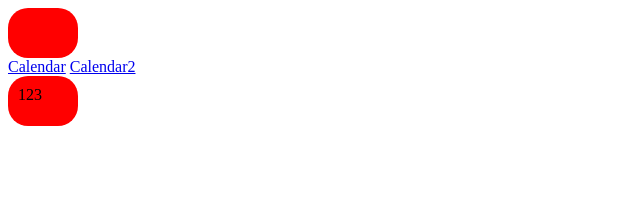
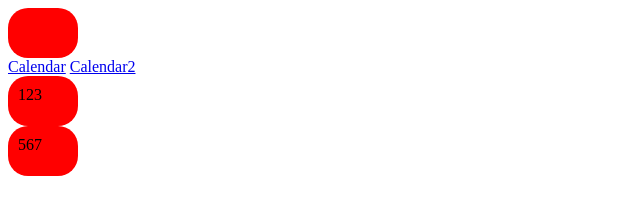
Before and after one commit to Aleksandra-Kaleniuk/aleks-webseo, a plain HTML site: page Aleksandra Kaleniuk/sasha.html in a window 1280 px wide. Shown: the whole page, without its empty margins (0-640 px from the left). Drawn offline with Linux system fonts and the light colour scheme.

Commit message:
Неяано напортачила

```diff
--- a/Aleksandra Kaleniuk/sasha.html
+++ b/Aleksandra Kaleniuk/sasha.html
@@ -19,5 +19,6 @@
 	<a href="/calendar.html" class="calendar">Calendar</a>
 	<a href="/calendar2.html" class="calendar2">Calendar2</a>
 	<div>123</div>
+	<div>567</div>
 </body>
 </html>
```
